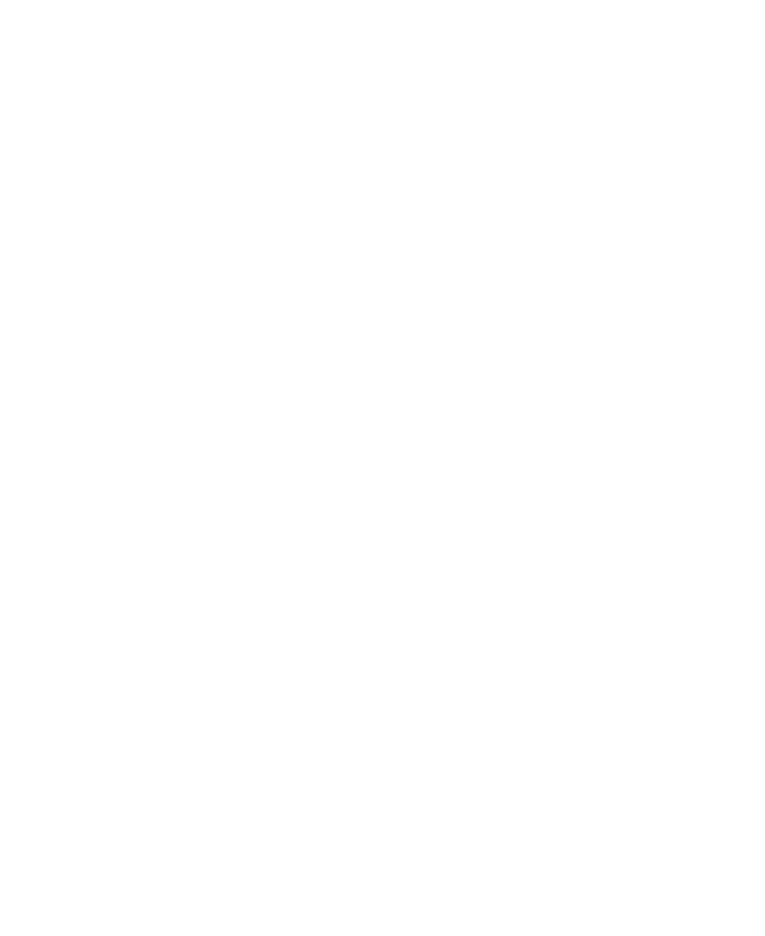
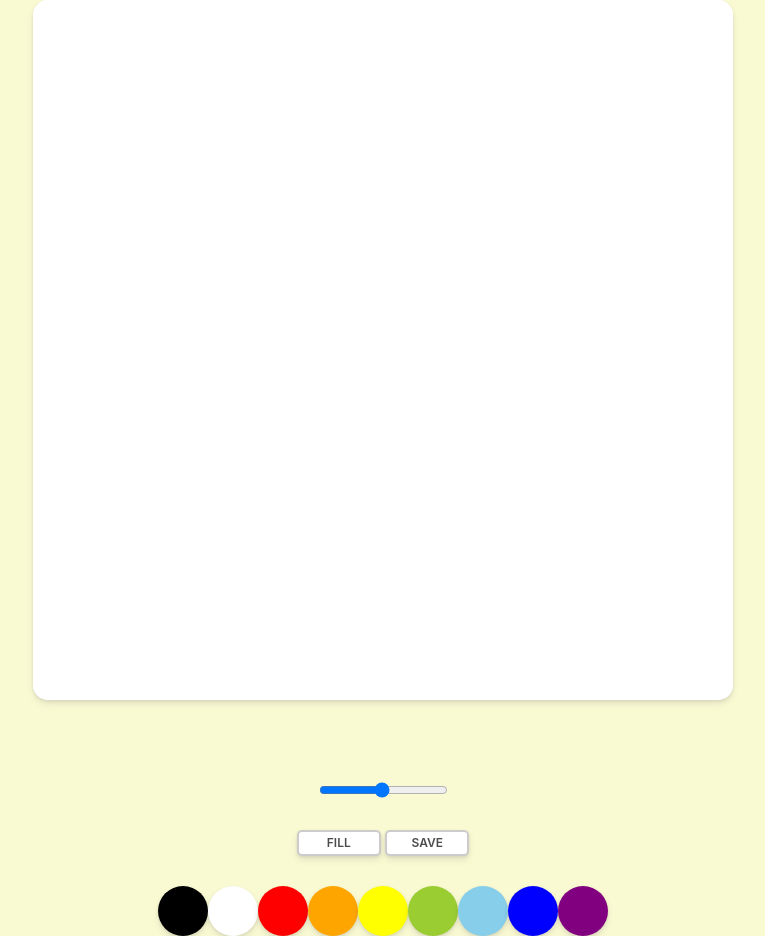
Before and after one commit to Dayeon1351/PaintJS, a plain HTML site: page index.html in a window 1280 px wide. Shown: the whole page, without its empty margins (257-1022 px from the left). Before the commit the page ends 800 px from the top, so only its background shows below. Drawn offline with Linux system fonts and the light colour scheme.

Commit message:
Update paintJS

```diff
--- a/app.js
+++ b/app.js
@@ -0,0 +1,105 @@
+const canvas  = document.getElementById("jsCanvas");
+const ctx = canvas.getContext('2d');
+const colors = document.getElementsByClassName("jsColor");
+const range = document.getElementById("jsRange");
+const mode = document.getElementById("jsMode");
+const save = document.getElementById("jsSave");
+
+const INITIAL_COLOR ="black";
+const CANVAS_SIZE = 700;
+
+canvas.width = CANVAS_SIZE;
+canvas.height = CANVAS_SIZE;
+
+ctx.fillStyle = "white";
+ctx.fillRect(0,0,CANVAS_SIZE,CANVAS_SIZE);
+ctx.strokeStyle = INITIAL_COLOR;
+ctx.fillStyle = INITIAL_COLOR;
+ctx.lineWidth = 2.5;
+
+let painting = false;
+let filling = false;
+
+function stopPainting(){
+    painting = false;
+}
+
+function startPainting(){
+    painting = true;
+}
+
+function onMouseMove(event){
+    const x = event.offsetX;
+    const y = event.offsetY;
+    if(!painting){
+        ctx.beginPath();
+        ctx.moveTo(x,y);
+    }else{
+        ctx.lineTo(x,y);
+        ctx.stroke();
+    }
+    // console.log(x,y);
+}
+
+function handleColorClick(event){
+    const color = event.target.style.backgroundColor;
+    ctx.strokeStyle = color;
+    ctx.fillStyle = color;
+}
+
+function handleRangeChange(event){
+    const size = event.target.value;
+    ctx.lineWidth = size;
+}
+
+function handleModeClick(event){
+    if(filling === true){
+        filling = false;
+        mode.innerText ="Fill";
+    }else{
+        filling = true;
+        mode.innerText ="Paint";
+    }
+}
+
+function handleCanvasClick(){
+    if(filling){
+        ctx.fillRect(0,0,canvas.width,canvas.height);
+    }
+}
+
+function handleCM(event){
+    event.preventDefault();
+}
+
+function handleSaveClick(event){
+    const image = canvas.toDataURL("image/png");
+    const link = document.createElement("a");
+    link.href = image;
+    link.download = "PaintJS[EXPORT]";
+    link.click();
+
+}
+
+if(canvas){
+    canvas.addEventListener("mousemove",onMouseMove);
+    canvas.addEventListener("mousedown",startPainting);
+    canvas.addEventListener("mouseup",stopPainting);
+    canvas.addEventListener("mouseleave",stopPainting);
+    canvas.addEventListener("click",handleCanvasClick);
+    canvas.addEventListener("contextmenu",handleCM);
+}
+
+Array.from(colors).forEach(color => color.addEventListener("click",handleColorClick));
+
+if(range){
+    range.addEventListener("input",handleRangeChange);
+}
+
+if(mode){
+    mode.addEventListener("click",handleModeClick);
+}
+
+if(save){
+    save.addEventListener("click",handleSaveClick);
+}
--- a/index.html
+++ b/index.html
@@ -8,6 +8,26 @@
     <title>PaintJS</title>
 </head>
 <body>
+    <canvas id="jsCanvas" class="canvas"></canvas>
+        <div class="controls">
+            <div class="controls__range">
+                <input type="range" id="jsRange" min="0.1" max="5.0" value="2.5" step="0.1">
+            </div>
+            <div class="controls__btns">
+                <button id="jsMode">Fill</button>
+                <button id="jsSave">Save</button></div>
+            <div class="controls__colors" id="jsColor">
+                <div class="controls__color jsColor" style="background-color: black"></div>
+                <div class="controls__color jsColor" style="background-color: white"></div>
+                <div class="controls__color jsColor" style="background-color: red"></div>
+                <div class="controls__color jsColor" style="background-color: orange"></div>
+                <div class="controls__color jsColor" style="background-color: yellow"></div>
+                <div class="controls__color jsColor" style="background-color: yellowgreen"></div>
+                <div class="controls__color jsColor" style="background-color: skyblue"></div>
+                <div class="controls__color jsColor" style="background-color: blue"></div>
+                <div class="controls__color jsColor" style="background-color: purple"></div>
+            </div>
+        </div>
     <script src="app.js"></script>
 </body>
 </html>
--- /dev/null
+++ b/reset.css
@@ -0,0 +1,48 @@
+/* http://meyerweb.com/eric/tools/css/reset/
+   v2.0 | 20110126
+   License: none (public domain)
+*/
+
+html, body, div, span, applet, object, iframe,
+h1, h2, h3, h4, h5, h6, p, blockquote, pre,
+a, abbr, acronym, address, big, cite, code,
+del, dfn, em, img, ins, kbd, q, s, samp,
+small, strike, strong, sub, sup, tt, var,
+b, u, i, center,
+dl, dt, dd, ol, ul, li,
+fieldset, form, label, legend,
+table, caption, tbody, tfoot, thead, tr, th, td,
+article, aside, canvas, details, embed,
+figure, figcaption, footer, header, hgroup,
+menu, nav, output, ruby, section, summary,
+time, mark, audio, video {
+	margin: 0;
+	padding: 0;
+	border: 0;
+	font-size: 100%;
+	font: inherit;
+	vertical-align: baseline;
+}
+/* HTML5 display-role reset for older browsers */
+article, aside, details, figcaption, figure,
+footer, header, hgroup, menu, nav, section {
+	display: block;
+}
+body {
+	line-height: 1;
+}
+ol, ul {
+	list-style: none;
+}
+blockquote, q {
+	quotes: none;
+}
+blockquote:before, blockquote:after,
+q:before, q:after {
+	content: '';
+	content: none;
+}
+table {
+	border-collapse: collapse;
+	border-spacing: 0;
+}
--- a/style.css
+++ b/style.css
@@ -0,0 +1,61 @@
+@import "reset.css";
+body{
+    background-color:lightgoldenrodyellow;
+    font-family: -apple-system, BlinkMacSystemFont, 'Segoe UI', Roboto, Oxygen, Ubuntu, Cantarell, 'Open Sans', 'Helvetica Neue', sans-serif;
+    display: flex;
+    flex-direction: column;
+    align-items: center;
+    padding-bottom: 50px 0px;
+}
+
+.canvas{
+    width: 700px;
+    height: 700px;
+    background-color: white;
+    border-radius: 15px;
+    box-shadow: 0 4px 6px rgb(50 50 93 / 11%), 0 1px 3px rgb(0 0 0 / 8%);
+}
+.controls{
+    margin-top: 80px;
+    display: flex;
+    flex-direction: column;
+    align-items: center;
+}
+
+.controls .controls__btns{
+    margin-bottom: 30px;
+}
+
+.controls__btns button{
+    all:unset;
+    cursor: pointer;
+    background-color:white;
+    padding: 5px 0px;
+    width: 80px;
+    text-align: center;
+    border-radius: 5px;
+    box-shadow: 0 4px 6px rgb(50 50 93 / 11%), 0 1px 3px rgb(0 0 0 / 8%);
+    border:2px solid rgba(0, 0, 0, 0.2);
+    color:rgba(0, 0, 0, 0.7);
+    text-transform: uppercase;
+    font-weight: 600;
+    font-size:12px
+}
+
+.controls__btns button:active{
+    transform: scale(0.98);
+}
+.controls .controls__colors{
+    display: flex;
+}
+.controls__colors .controls__color{
+    width: 50px;
+    height: 50px;
+    border-radius: 25px;
+    cursor: pointer;
+    box-shadow: 0 4px 6px rgb(50 50 93 / 11%), 0 1px 3px rgb(0 0 0 / 8%);;
+}
+
+.controls .controls__range{
+    margin-bottom: 30px;
+}
```
